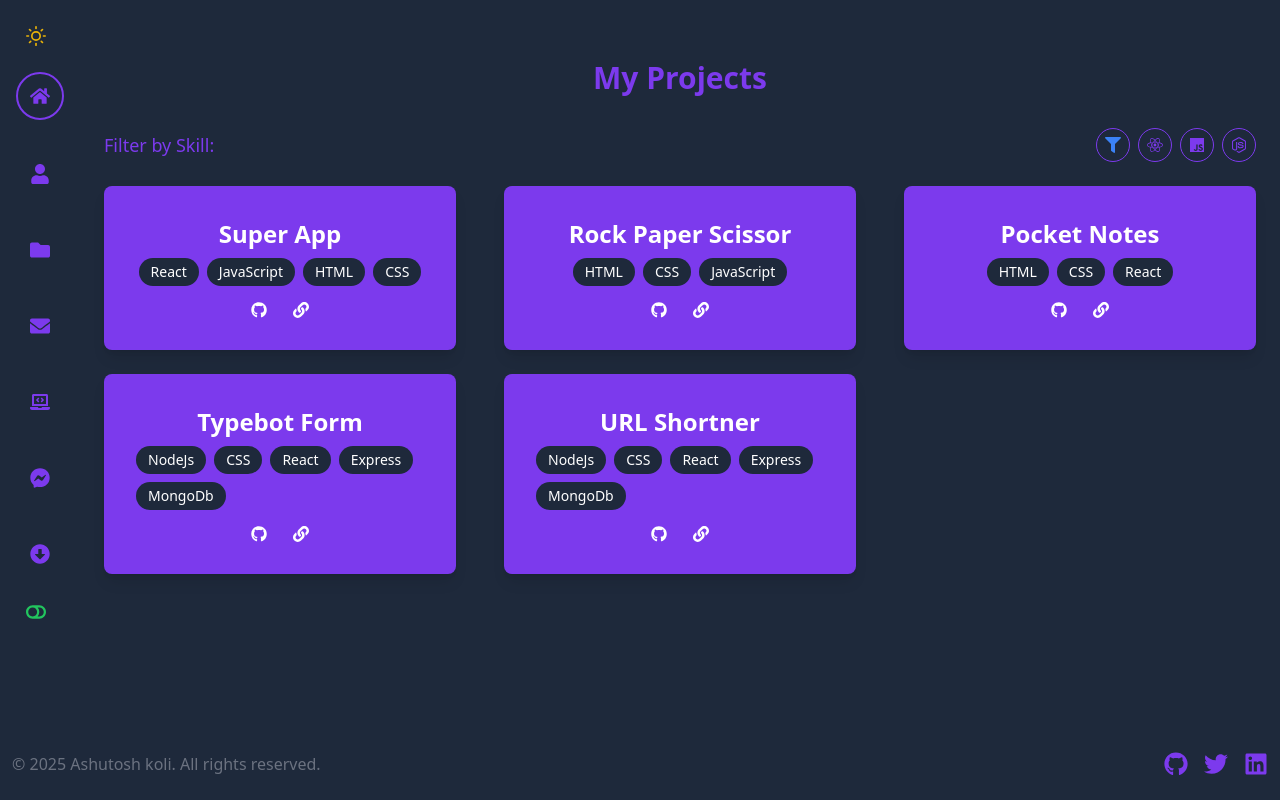
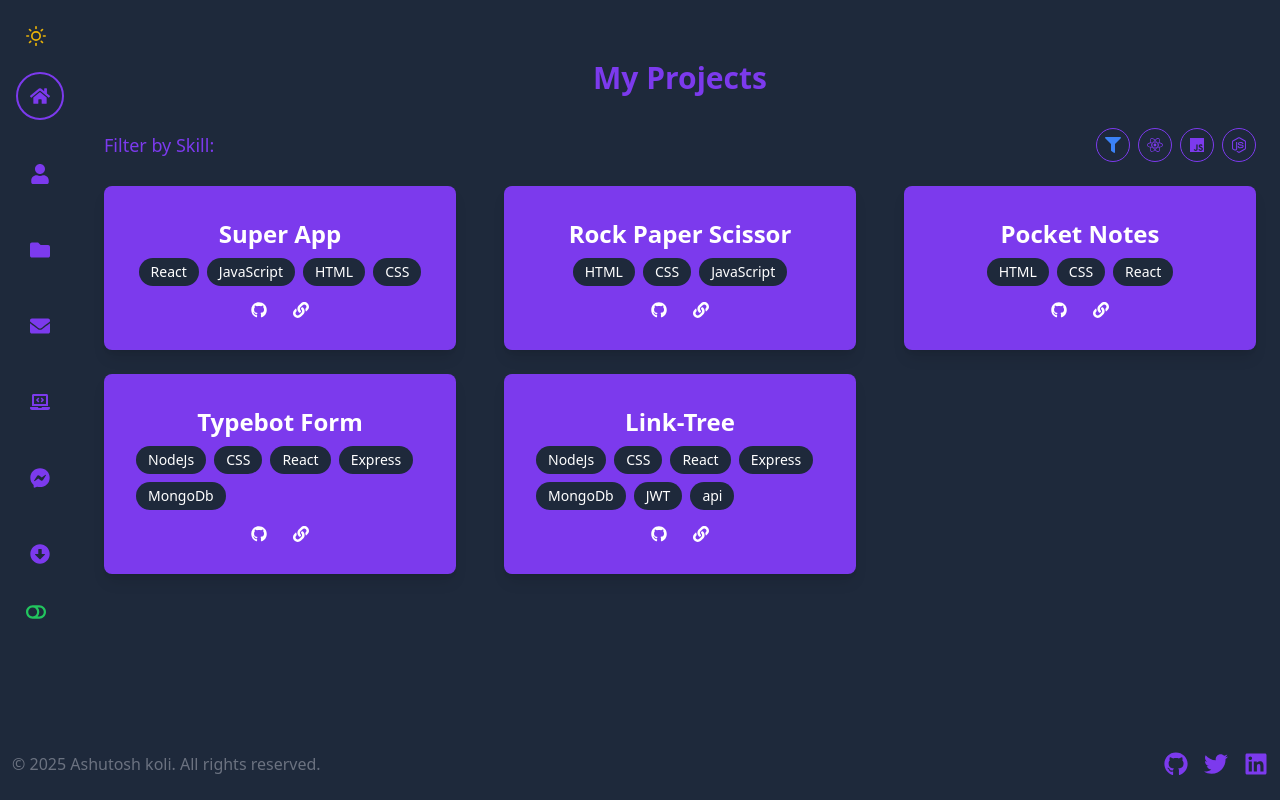
Before and after one commit to Ashutosh-koli/Portfolio, a React (Vite) app: page /projects in a window 1280 px wide. Built offline with nearby package versions, Linux system fonts and the light colour scheme.

Commit message:
added project

```diff
--- a/src/components/MyProjects.jsx
+++ b/src/components/MyProjects.jsx
@@ -10,7 +10,7 @@ const projects = [
   { id: 2, title: 'Rock Paper Scissor', skills: ['HTML', 'CSS','JavaScript'] ,deployedLink:'https://js-test-module.vercel.app/'  ,repoLink : 'https://github.com/Ashu-lab252001/JS-test-module-'},
   { id: 3, title: 'Pocket Notes', skills: ['HTML', 'CSS','React'] ,deployedLink : 'https://pocket-notes-nine-ochre.vercel.app/', repoLink : 'https://github.com/Ashu-lab252001/Pocket-notes'},
   { id: 4, title: 'Typebot Form', skills: ['NodeJs', 'CSS','React', 'Express', 'MongoDb'] ,deployedLink : 'https://mern-frontend-ivory.vercel.app/', repoLink : 'https://github.com/Ashu-lab252001/mern-frontend'},
-  { id: 5, title: 'URL Shortner', skills: ['NodeJs', 'CSS','React', 'Express', 'MongoDb'] ,deployedLink : 'https://mini-spark.vercel.app/', repoLink : 'https://github.com/Ashutosh-koli/MINI_spark'}
+  { id: 5, title: 'Link-Tree', skills: ['NodeJs', 'CSS','React', 'Express', 'MongoDb', 'JWT', 'api'] ,deployedLink : 'https://mini-spark.vercel.app/', repoLink : 'https://github.com/Ashutosh-koli/MINI_spark'},
 ];
 const boxVariant = {
   visible: { opacity: 1, scale: 1, transition: { duration: 0.5 } },
```
